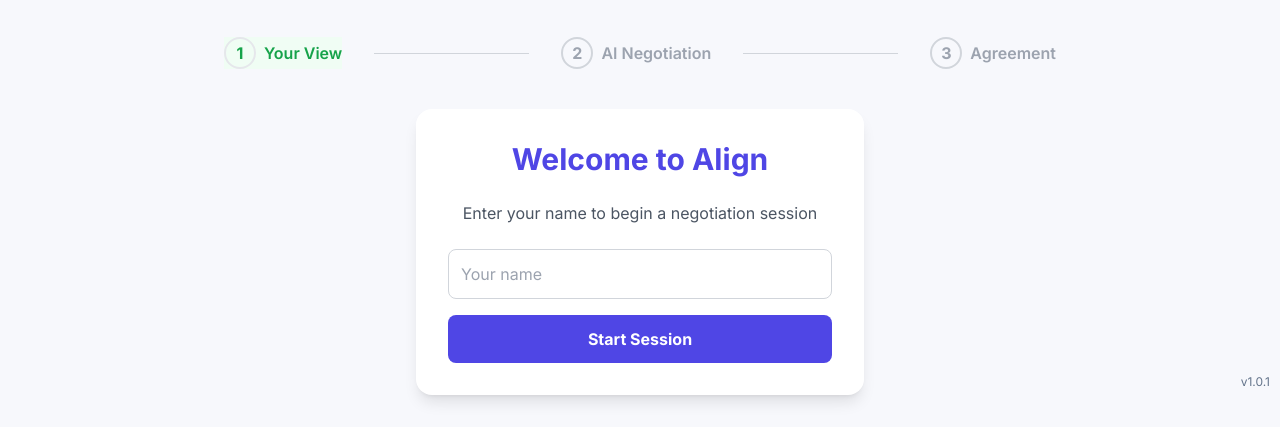
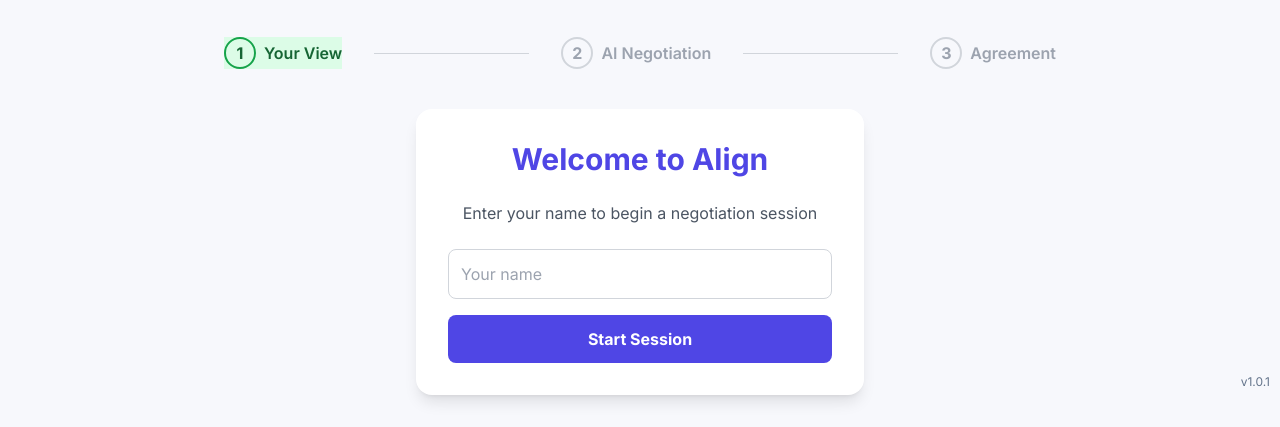
Before and after one commit to hadlocna/align-ai-moderator, a website: page index.html in a window 1280 px wide. Shown: the part 399-826 px from the top of the page. Drawn offline with nearby package versions, Linux system fonts and the light colour scheme.

Commit message:
Clarify step indicator progress

```diff
--- a/index.html
+++ b/index.html
@@ -16,13 +16,18 @@
             background-color: #f7f8fc;
         }
         .step-active {
-            border-color: #4f46e5;
-            color: #4f46e5;
+            color: #166534;
+            background-color: #dcfce7;
+        }
+        .step-active > div:first-child {
+            border-color: #16a34a;
         }
         .step-done {
+            color: #166534;
+            background-color: #bbf7d0;
+        }
+        .step-done > div:first-child {
             border-color: #16a34a;
-            color: #16a34a;
-            background-color: #f0fdf4;
         }
         .privacy-card {
             background: linear-gradient(135deg, #eef2ff 0%, #faf5ff 100%);
@@ -874,16 +879,17 @@
         }
 
         function updateStepIndicator(step) {
-            step1Indicator.classList.remove('step-active', 'step-done');
-            step2Indicator.classList.remove('step-active', 'step-done');
-            step3Indicator.classList.remove('step-active', 'step-done');
-
-            if (step >= 1) step1Indicator.classList.add('step-done');
-            if (step >= 2) step2Indicator.classList.add('step-done');
-
-            if (step === 1) step1Indicator.classList.add('step-active');
-            if (step === 2) step2Indicator.classList.add('step-active');
-            if (step === 3) step3Indicator.classList.add('step-active');
+            const indicators = [step1Indicator, step2Indicator, step3Indicator];
+            indicators.forEach((indicator, index) => {
+                indicator.classList.remove('step-active', 'step-done', 'text-gray-400');
+                if (index + 1 < step) {
+                    indicator.classList.add('step-done');
+                } else if (index + 1 === step) {
+                    indicator.classList.add('step-active');
+                } else {
+                    indicator.classList.add('text-gray-400');
+                }
+            });
         }
 
         // Event Listeners
```
